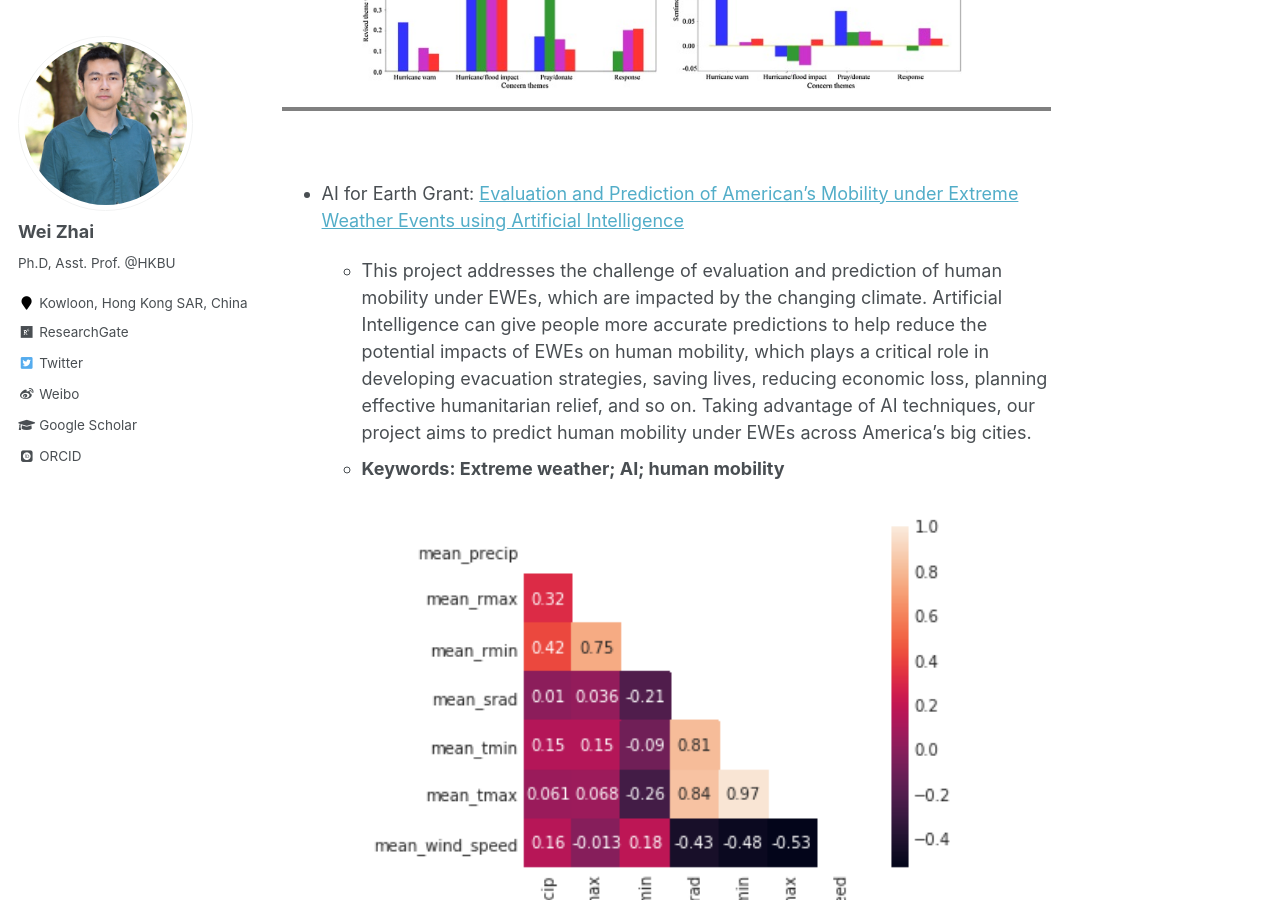
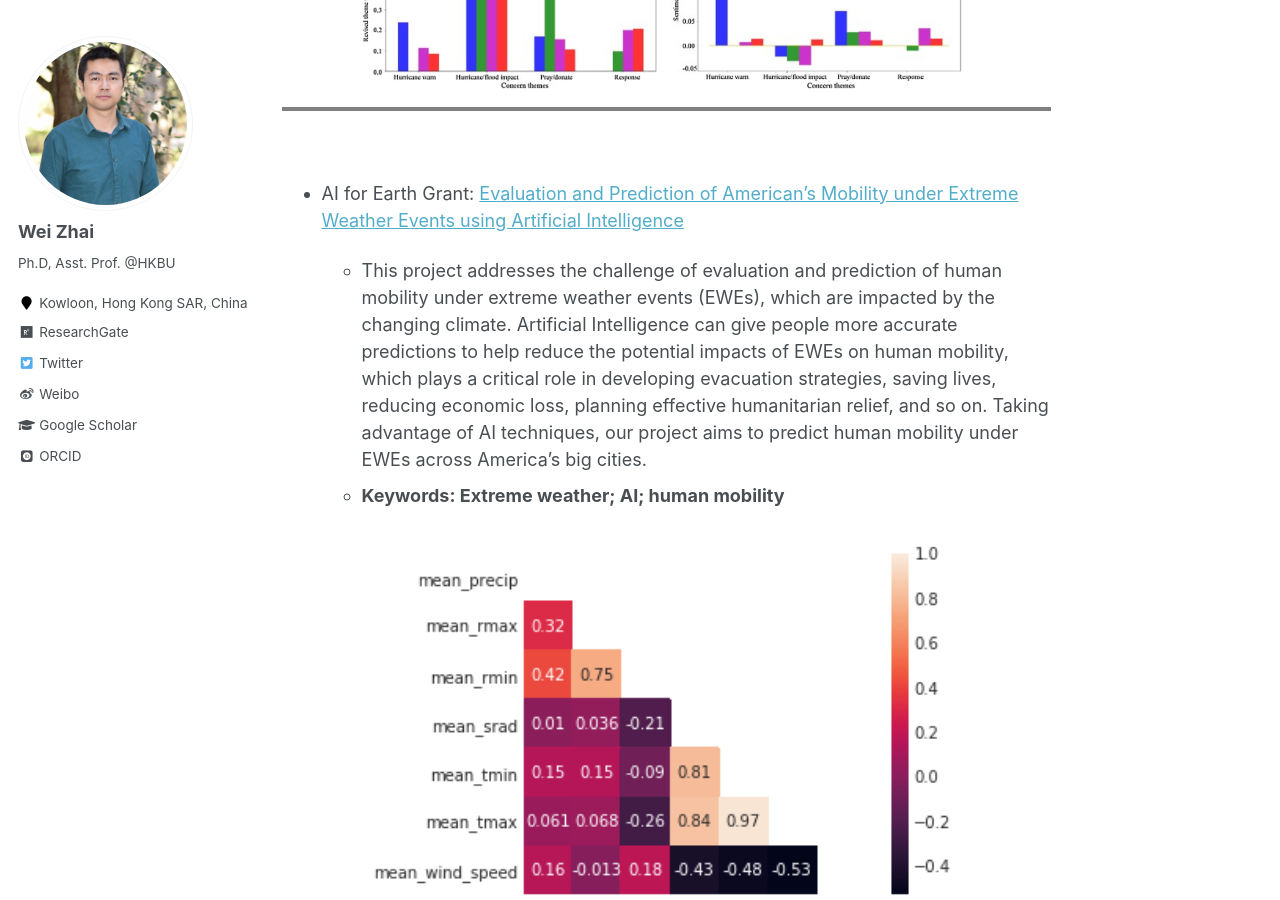
Before and after one commit to skywalkerzhai/weizhai.github.io, a Jekyll site: the page built from _portfolio/portfolio-1.md, in a window 1280 px wide and 900 px high, scrolled down 4933 px. Built offline with Jekyll 4.4.1, drawn with Linux system fonts in a browser that asks for light colours; some web fonts are replaced.

Commit message:
Update portfolio-1.md

```diff
--- a/_portfolio/portfolio-1.md
+++ b/_portfolio/portfolio-1.md
@@ -36,7 +36,7 @@ collection: portfolio
 
 * AI for Earth Grant: [Evaluation and Prediction of American’s Mobility under Extreme Weather Events using Artificial Intelligence](https://colab.research.google.com/drive/1GnAoSXBKlQOTZHpGZJtpHnOQzFolN2U1?usp=sharing)
 
-  * This project addresses the challenge of evaluation and prediction of human mobility under EWEs, which are impacted by the changing climate. Artificial Intelligence can give people more accurate predictions to help reduce the potential impacts of EWEs on human mobility, which plays a critical role in developing evacuation strategies, saving lives, reducing economic loss, planning effective humanitarian relief, and so on. Taking advantage of AI techniques, our  project aims to predict human mobility under EWEs across America’s big cities.
+  * This project addresses the challenge of evaluation and prediction of human mobility under extreme weather events (EWEs), which are impacted by the changing climate. Artificial Intelligence can give people more accurate predictions to help reduce the potential impacts of EWEs on human mobility, which plays a critical role in developing evacuation strategies, saving lives, reducing economic loss, planning effective humanitarian relief, and so on. Taking advantage of AI techniques, our  project aims to predict human mobility under EWEs across America’s big cities.
   * **Keywords: Extreme weather; AI; human mobility**\
 <br/><img src='https://skywalkerzhai.github.io/weizhai.github.io/images/output_20_0.png' width='600'> \
 <br/><img src='https://skywalkerzhai.github.io/weizhai.github.io/images/output_21_0.png' width='600'> \
```
